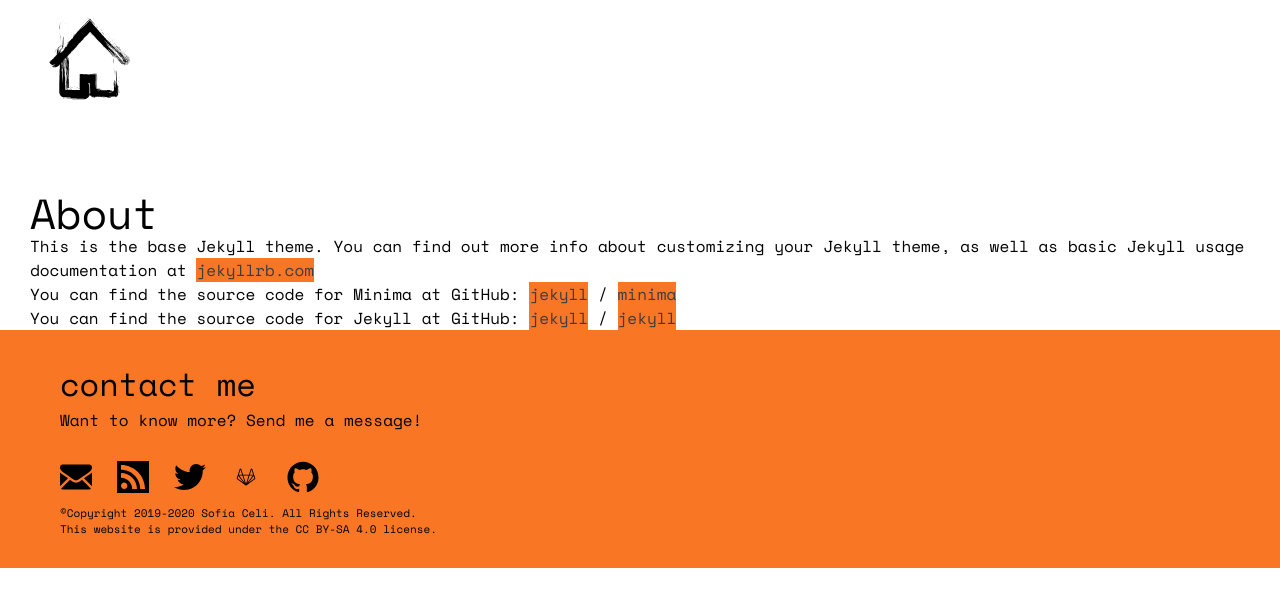
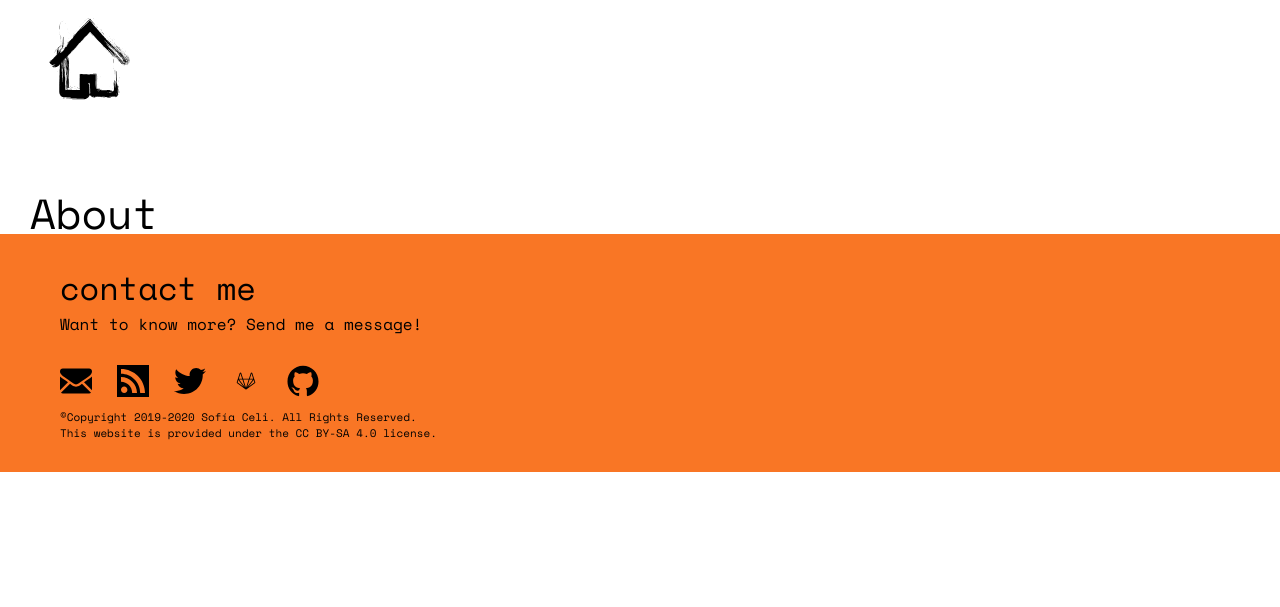
Before and after one commit to claucece/claucece.github.io, a Jekyll site: the page built from about.html, in a window 1280 px wide. Shown: the top 607 px of the page. Built offline with Jekyll 4.4.1, drawn with Linux system fonts in a browser that asks for light colours.

Commit message:
Adding about page

```diff
--- /dev/null
+++ b/about.html
@@ -0,0 +1,5 @@
+---
+layout: page
+permalink: /about/
+title: About
+---
--- a/about.markdown
+++ /dev/null
@@ -1,18 +0,0 @@
----
-layout: page
-title: About
-permalink: /about/
----
-
-This is the base Jekyll theme. You can find out more info about customizing your Jekyll theme, as well as basic Jekyll usage documentation at [jekyllrb.com](https://jekyllrb.com/)
-
-You can find the source code for Minima at GitHub:
-[jekyll][jekyll-organization] /
-[minima](https://github.com/jekyll/minima)
-
-You can find the source code for Jekyll at GitHub:
-[jekyll][jekyll-organization] /
-[jekyll](https://github.com/jekyll/jekyll)
-
-
-[jekyll-organization]: https://github.com/jekyll
--- a/index.html
+++ b/index.html
@@ -17,7 +17,9 @@
   <div class="flex-container">
     <div class="flex-item">
 		  <br>
-			<p>About</p>
+      {% for page in site.pages %}
+      <a href="{{ page.url | prepend: site.baseurl }}" ><p>{{ page.title }}</p></a>
+      {% endfor %}
 		</div>
 
     <div class="flex-item">
```
